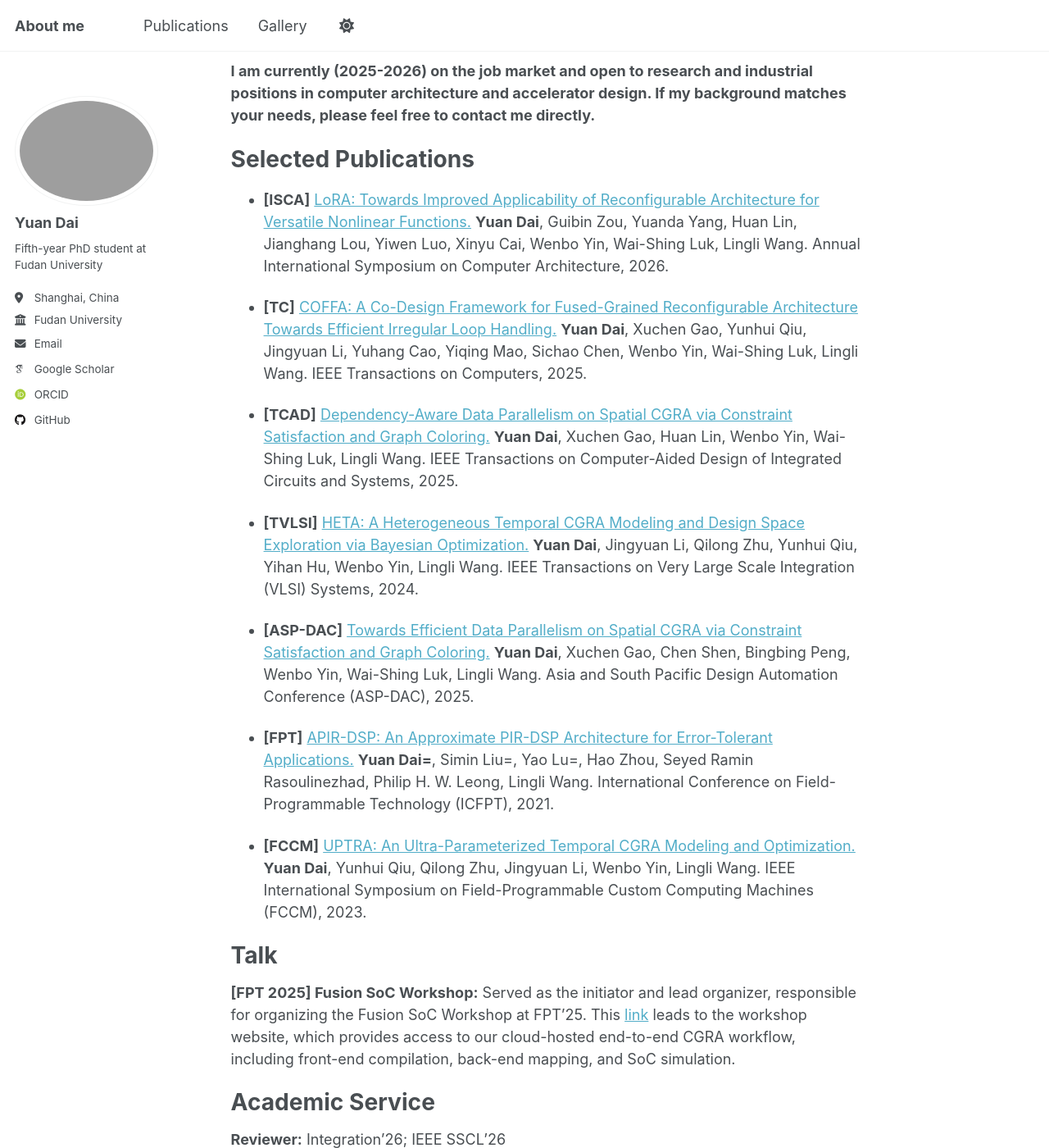
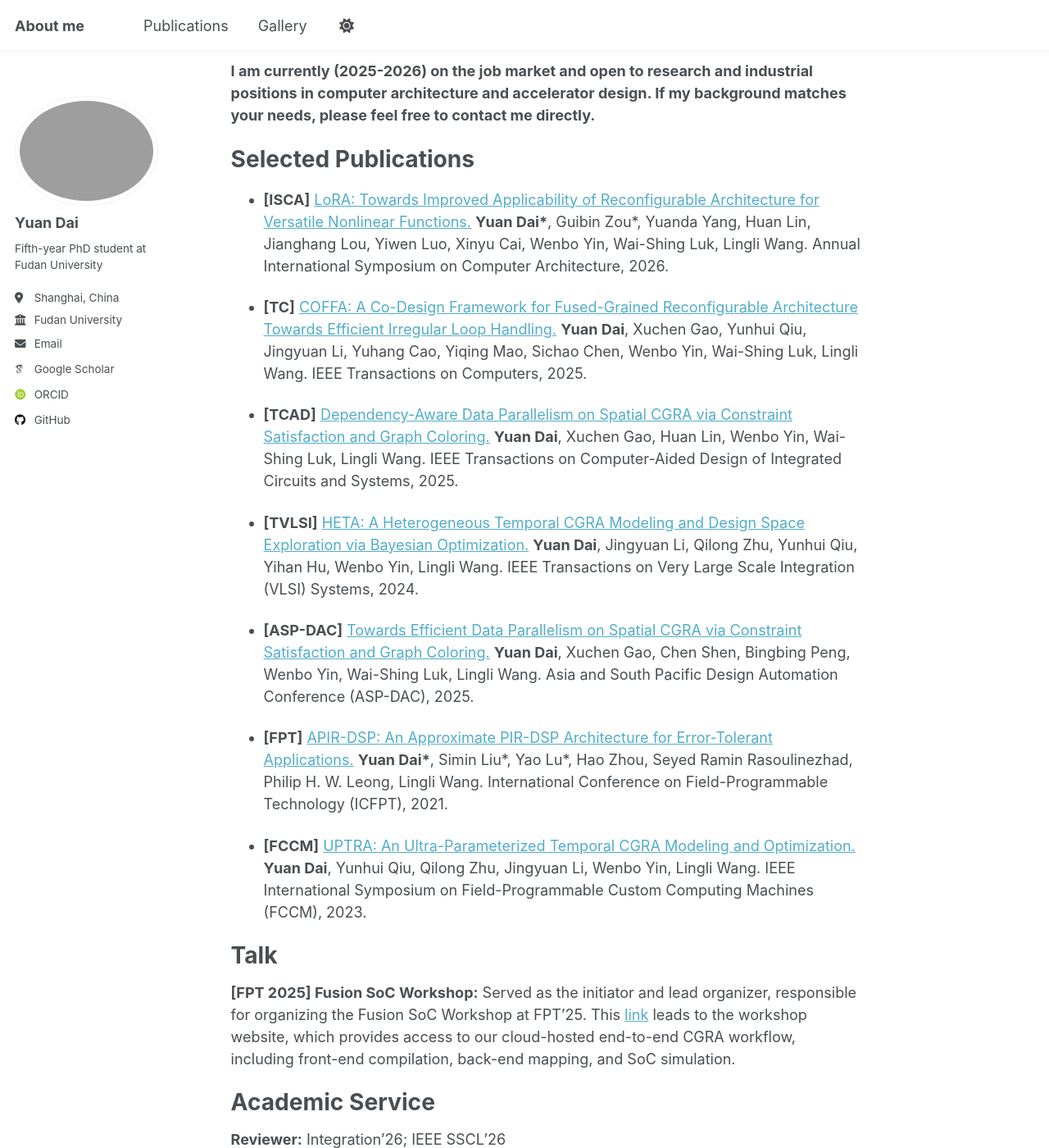
Before and after one commit to Dai-dirk/Dai-dirk.github.io, a Jekyll site: the page built from _pages/about.md, in a window 1280 px wide and 1400 px high, scrolled down 669 px. Shown: the whole window at 82% size. Built offline with Jekyll 4.4.1, drawn with Linux system fonts in a browser that asks for light colours; some web fonts are replaced; comment, search, counter and statistics services are not loaded.

```diff
--- a/_pages/about.md
+++ b/_pages/about.md
@@ -23,7 +23,7 @@ My research interests mainly include:
 Selected Publications
 ======
 - **[ISCA]** [LoRA: Towards Improved Applicability of Reconfigurable Architecture for Versatile Nonlinear Functions.](https://iscaconf.org/isca2026/)
-**Yuan Dai**, Guibin Zou, Yuanda Yang, Huan Lin, Jianghang Lou, Yiwen Luo, Xinyu Cai, Wenbo Yin, Wai-Shing Luk, Lingli Wang.
+**Yuan Dai\***, Guibin Zou\*, Yuanda Yang, Huan Lin, Jianghang Lou, Yiwen Luo, Xinyu Cai, Wenbo Yin, Wai-Shing Luk, Lingli Wang.
 Annual International Symposium on Computer Architecture, 2026.
 
 - **[TC]** [COFFA: A Co-Design Framework for Fused-Grained Reconfigurable Architecture Towards Efficient Irregular Loop Handling.](https://ieeexplore.ieee.org/document/11062918)
@@ -42,7 +42,7 @@ IEEE Transactions on Very Large Scale Integration (VLSI) Systems, 2024.
 **Yuan Dai**, Xuchen Gao, Chen Shen, Bingbing Peng, Wenbo Yin, Wai-Shing Luk, Lingli Wang. Asia and South Pacific Design Automation Conference (ASP-DAC), 2025.
 
 - **[FPT]** [APIR-DSP: An Approximate PIR-DSP Architecture for Error-Tolerant Applications.](https://ieeexplore.ieee.org/document/9609927)
-**Yuan Dai=**, Simin Liu=, Yao Lu=, Hao Zhou, Seyed Ramin Rasoulinezhad, Philip H. W. Leong, Lingli Wang.
+**Yuan Dai\***, Simin Liu\*, Yao Lu\*, Hao Zhou, Seyed Ramin Rasoulinezhad, Philip H. W. Leong, Lingli Wang.
 International Conference on Field-Programmable Technology (ICFPT), 2021.
 
 - **[FCCM]** [UPTRA: An Ultra-Parameterized Temporal CGRA Modeling and Optimization.](https://ieeexplore.ieee.org/document/10171542)
```
